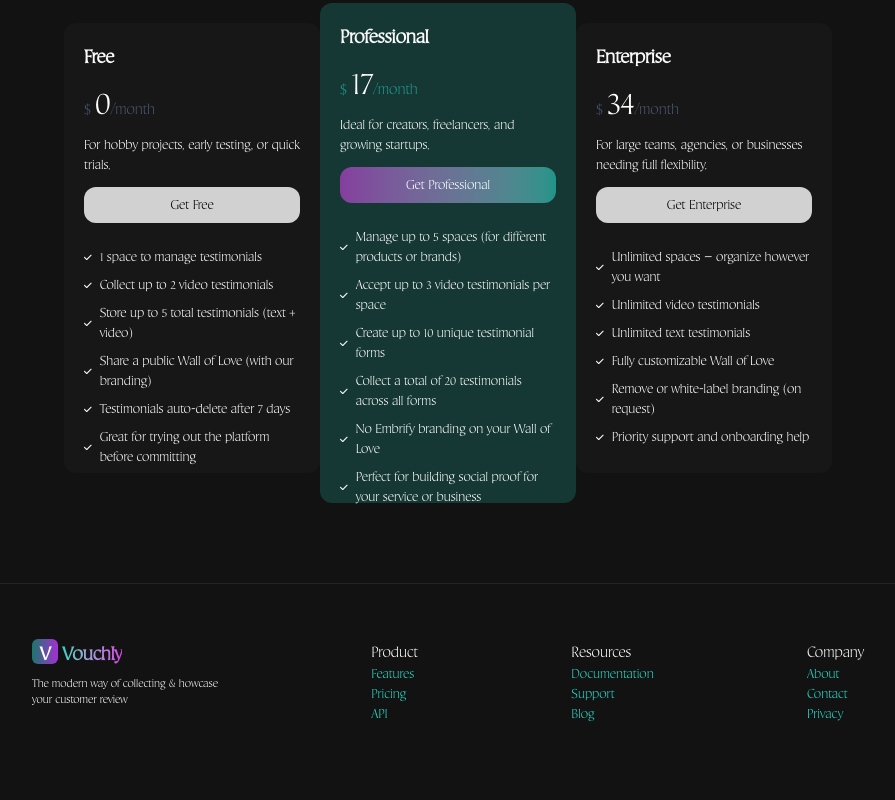
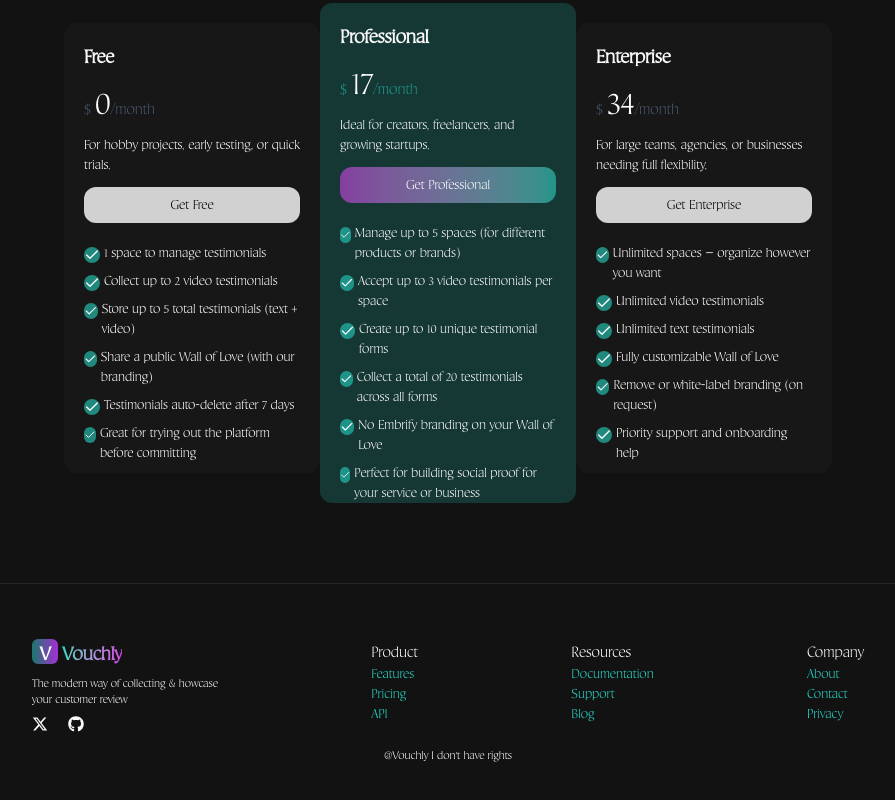
Before and after one commit to kakotyanimesh/Vouchly, a Next.js app: page / in a window 1280 px wide. Shown: the part 2379-3179 px from the top of the page, without its empty margins (192-1087 px from the left). Built offline with nearby package versions, Linux system fonts and the light colour scheme; no server answers.

Commit message:
fixed:footer added social links (#9) (#10)

```diff
--- a/package.json
+++ b/package.json
@@ -12,9 +12,6 @@
   "dependencies": {
     "@aws-sdk/client-s3": "^3.826.0",
     "@aws-sdk/s3-request-presigner": "^3.826.0",
-    "@fortawesome/fontawesome-svg-core": "^6.7.2",
-    "@fortawesome/free-solid-svg-icons": "^6.7.2",
-    "@fortawesome/react-fontawesome": "^0.2.2",
     "@prisma/client": "^6.10.1",
     "axios": "^1.9.0",
     "bcryptjs": "^3.0.2",
@@ -29,6 +26,7 @@
     "prismjs": "^1.30.0",
     "react": "^19.0.0",
     "react-dom": "^19.0.0",
+    "react-icons": "^5.5.0",
     "sonner": "^2.0.4",
     "tailwind-merge": "^3.3.0",
     "tailwind-scrollbar": "^4.0.2",
--- a/src/components/landingpage/footer.tsx
+++ b/src/components/landingpage/footer.tsx
@@ -1,26 +1,42 @@
-import { FooterLinks } from "@/utils/hardcodeddata/shortcuts"
-import { Logo } from "../ui/logo"
-import { LinkTag } from "../ui/Link"
+import { FooterLinks } from "@/utils/hardcodeddata/shortcuts";
+import { Logo } from "../ui/logo";
+import { LinkTag } from "../ui/Link";
+import Link from "next/link";
+import { FaGithub, FaXTwitter } from "react-icons/fa6";
 
 export const Footer = () => {
-    return (
-        <div className="border-t border-[hsl(var(--secondary))] mt-20 md:-mx-20 -mx-5 md:py-14 py-5 flex md:flex-row flex-col justify-between lg:px-56 px-5 space-y-4">
-            <div className="flex flex-col gap-2">
-                <Logo className="text-xl"/>
-                <p className="text-xs ">The modern way of collecting & howcase <br /> your customer review</p>
-            </div>
-            {
-                FooterLinks.map((f, k) => (
+	return (
+		<div className="border-t border-[hsl(var(--secondary))] mt-20 md:-mx-20 -mx-7 md:py-14 py-5  lg:px-56 px-7 ">
+            <div className="flex md:flex-row flex-col justify-between space-y-4">
+                <div className="flex flex-col gap-2">
+                    <Logo className="text-xl" />
+                    <p className="text-xs ">
+                        The modern way of collecting & howcase <br /> your customer
+                        review
+                    </p>
+                    <div className="flex flex-row gap-5 items-center">
+                        <Link href={"https://x.com/_animeshkakoty"} target="_blank">
+                            <FaXTwitter />{" "}
+                        </Link>
+                        <Link href={"https://github.com/kakotyanimesh"} target="_blank">
+                            <FaGithub />{" "}
+                        </Link>
+                    </div>
+                </div>
+                {FooterLinks.map((f, k) => (
                     <div key={k}>
                         <h1 className="text-md">{f.fHead}</h1>
                         <div className="flex flex-col">
                             {f.features.map((fE, k) => (
-                                <LinkTag className="text-sm" href={`${fE}`} key={k}>{fE}</LinkTag>
+                                <LinkTag className="text-sm" href={`${fE}`} key={k}>
+                                    {fE}
+                                </LinkTag>
                             ))}
                         </div>
                     </div>
-                ))
-            }
-        </div>
-    )
-}
+                ))}
+            </div>
+            <h1 className="text-center text-xs">@Vouchly I don&apos;t have rights</h1>
+		</div>
+	);
+};
--- a/src/components/ui/newPricingcard.tsx
+++ b/src/components/ui/newPricingcard.tsx
@@ -2,10 +2,9 @@
 import React from "react";
 import { cn } from "@/utils/lib/cn";
 import { Button } from "./button";
-import { FontAwesomeIcon } from "@fortawesome/react-fontawesome";
-import { faCheck } from "@fortawesome/free-solid-svg-icons";
 import { Card } from "./card";
 import { toast } from "sonner";
+import { Check } from "lucide-react";
 
 export type CardType = "Free" | "Professional" | "Enterprise";
 
@@ -37,7 +36,13 @@ export const NewPricingCard: React.FC<newPricingCardProps> = ({
 			{...props}
 		>
 			<h1 className="font-semibold text-xl">{title}</h1>
-            <h1 className={cn(title === "Professional" ? "text-[hsl(var(--primary))]/60" : "text-slate-600")}>
+			<h1
+				className={cn(
+					title === "Professional"
+						? "text-[hsl(var(--primary))]/60"
+						: "text-slate-600",
+				)}
+			>
 				$ <span className="text-4xl text-white">{price}</span>
 				/month
 			</h1>
@@ -54,13 +59,13 @@ export const NewPricingCard: React.FC<newPricingCardProps> = ({
 			>
 				Get {title}
 			</Button>
-			<div className="space-y-2 mt-3">
+			<div className="space-y-2 mt-2">
 				{features.map((f, k) => (
 					<h1
 						key={k}
-						className="flex flex-row gap-2 items-center text-sm"
+						className="flex flex-row items-start gap-1 text-sm"
 					>
-						<FontAwesomeIcon icon={faCheck} size="2xs" />
+						<Check className="size-4 mt-1 rounded-full bg-[hsl(var(--primary))]/60"/>
 						{f}
 					</h1>
 				))}
```
Also changed, not shown: 1 other file (tests, documents, lock files or other folders).
